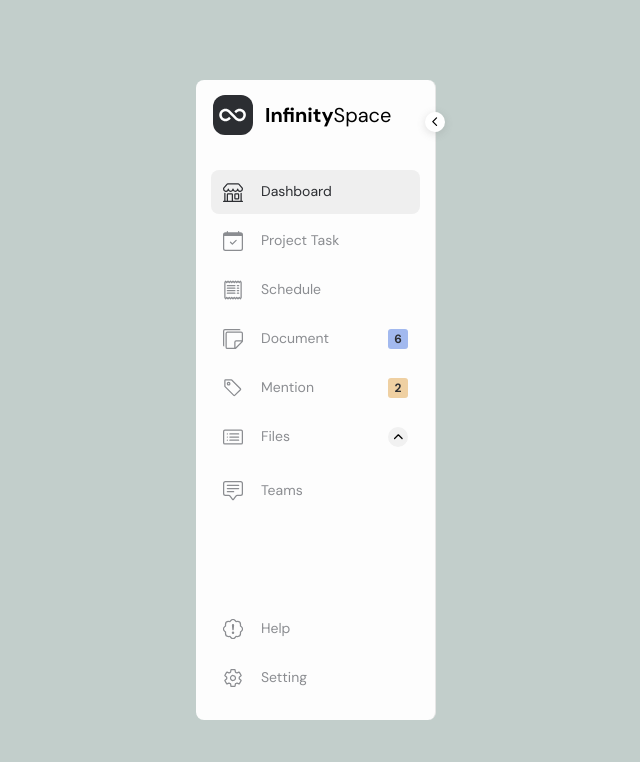
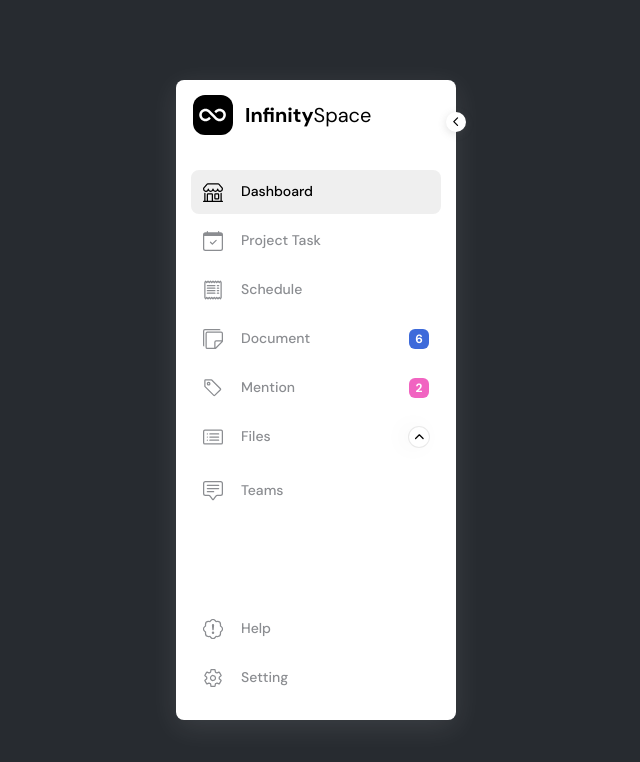
Before and after one commit to sudhir9297/React-Components, a React (Create React App) app: page / in a window 1280 px wide. Shown: the top 762 px of the page, without its empty margins (324-964 px from the left). Built offline with nearby package versions, Linux system fonts and the light colour scheme.

Commit message:
Minor UI Fix

```diff
--- a/src/App.js
+++ b/src/App.js
@@ -52,7 +52,7 @@ const SingleCollapsable = ({ item, isActive, isShrink, handleClick }) => {
   };
 
   return (
-    <SingleCollapsableWrapper>
+    <div>
       <TabWrapper isActive={isActive} onClick={handleClickFunction}>
         <IconContainer isActive={isActive}>{item.icon()}</IconContainer>
         <TabTextWrapper isShrink={isShrink}>
@@ -79,7 +79,7 @@ const SingleCollapsable = ({ item, isActive, isShrink, handleClick }) => {
           </SubWrapper>
         ))}
       </SubContentWrapper>
-    </SingleCollapsableWrapper>
+    </div>
   );
 };
 
@@ -112,7 +112,7 @@ function App() {
       isNotifiTab: true,
       icon: BsStickies,
       notifiNumber: 6,
-      notifiColor: '#A2B9EF',
+      notifiColor: '#3D6ADA',
     },
     {
       id: 5,
@@ -120,7 +120,7 @@ function App() {
       isNotifiTab: true,
       icon: BsTag,
       notifiNumber: 2,
-      notifiColor: '#EFD0A2',
+      notifiColor: '#F164C1',
     },
     {
       id: 6,
@@ -253,26 +253,22 @@ const AppContainer = styled.div`
   height: 100vh;
   display: grid;
   place-items: center;
-  background-color: #c2cecb;
+  background-color: #272b30;
 `;
 
 const SideBarContainer = styled.div`
   position: relative;
-
   height: 80vh;
-  border-right: 1px solid #e6e6e6;
-  background-color: #fdfdfd;
-
+  background-color: #ffffff;
   box-sizing: border-box;
   padding: 15px;
   font-family: 'DM Sans', sans-serif;
-
   display: flex;
   flex-direction: column;
   transition: all 0.4s ease;
-
-  width: ${({ isShrink }) => (isShrink ? '75px' : '240px')};
+  width: ${({ isShrink }) => (isShrink ? '75px' : '280px')};
   border-radius: ${({ isShrink }) => (isShrink ? '4px' : '8px')};
+  box-shadow: rgba(255, 255, 255, 0.1) 0px 7px 29px 0px;
 `;
 
 const LogoWrapper = styled.div`
@@ -285,7 +281,7 @@ const LogoWrapper = styled.div`
   padding: 0 2px;
 `;
 const Logo = styled.div`
-  background-color: #2c2e32;
+  background-color: #000;
   border-radius: 12px;
   width: 40px;
   height: 40px;
@@ -304,7 +300,8 @@ const LogoText = styled.div`
   font-size: 20px;
   opacity: ${({ isShrink }) => (isShrink ? '0' : '1')};
 
-  transition: all 0.4s ease;
+  transition: all 0.3s ease;
+  color: #000;
   span {
     font-weight: 600;
   }
@@ -323,29 +320,30 @@ const SideBarButton = styled.button`
   position: absolute;
   top: 4vh;
   right: -10px;
-  transition: all 0.4s ease;
+  transition: all 0.3s ease;
 
   transform: ${({ isShrink }) =>
     isShrink ? 'rotate(180deg)' : 'rotate(0deg)'};
 
   :hover {
     box-shadow: rgba(99, 99, 99, 0.5) 0px 2px 8px 0px;
-    transition: all 0.4s ease;
+    transition: all 0.3s ease;
   }
 `;
 
 const RoundIconWrapper = styled.button`
   cursor: pointer;
-  background-color: #f1f1f1;
+  background-color: #fff;
   border-radius: 50%;
   width: 20px;
   height: 20px;
   display: grid;
   place-content: center;
   border: none;
-  transition: all 0.4s ease;
+  transition: all 0.3s ease;
   transform: ${({ isOpen }) => (isOpen ? 'rotate(-90deg)' : 'rotate(90deg)')};
-  box-shadow: rgba(255, 255, 255, 0.5) 0px 2px 8px 0px;
+  box-shadow: rgba(0, 0, 0, 0.05) 0px 6px 24px 0px,
+    rgba(0, 0, 0, 0.08) 0px 0px 0px 1px;
 `;
 
 const SideTabWrapper = styled.div`
@@ -373,11 +371,11 @@ const TabWrapper = styled.div`
   margin: 5px 0;
 
   background-color: ${({ isActive }) => (isActive ? '#EFEFEF' : 'transparent')};
-  color: ${({ isActive }) => (isActive ? '#2c2e32' : '#8b8d91')};
-  transition: all 0.4s ease;
+  color: ${({ isActive }) => (isActive ? '#000' : '#8b8d91')};
+  transition: all 0.3s ease;
 
   :hover {
-    transition: all 0.4s ease;
+    transition: all 0.3s ease;
     background-color: #efefef;
   }
 `;
@@ -387,8 +385,8 @@ const IconWrap = styled.div`
   padding: 0;
 
   svg {
-    transition: all 0.4s ease;
-    color: ${({ isActive }) => (isActive ? '#2c2e32' : '#8b8d91')};
+    transition: all 0.3s ease;
+    color: ${({ isActive }) => (isActive ? '#000' : '#8b8d91')};
   }
 `;
 
@@ -397,34 +395,30 @@ const TabTextWrapper = styled.div`
   display: flex;
   opacity: ${({ isShrink }) => (isShrink ? '0' : '1')};
   justify-content: space-between;
-  transition: all 0.4s ease;
+  transition: all 0.3s ease;
   white-space: nowrap;
 `;
 const Text = styled.div`
   font-size: 14px;
+  font-weight: 500;
 `;
 const NotificationBox = styled.div`
   width: 20px;
   height: 20px;
   aspect-ratio: 1;
   font-size: 12px;
-  border-radius: 3px;
+  border-radius: 6px;
   display: grid;
   place-items: center;
   font-weight: 600;
   background-color: ${({ color }) => color};
-  color: #2c2e32;
-`;
-
-const SingleCollapsableWrapper = styled.div`
-  /* display: flex;
-  flex-direction: column; */
+  color: #fff;
 `;
 
 const SubContentWrapper = styled.div`
   height: auto;
   max-height: ${({ isOpen }) => (isOpen ? '120px' : '0px')};
-  transition: all 0.4s ease;
+  transition: all 0.3s ease;
   overflow: hidden;
   overflow-y: auto;
   -webkit-overflow-scrolling: touch;
@@ -487,8 +481,12 @@ const SubTextWrapper = styled.div`
   color: #8b8d91;
   font-weight: 500;
   opacity: ${({ isShrink }) => (isShrink ? '0' : '1')};
-  transition: all 0.4s ease;
+  transition: all 0.3s ease;
   white-space: nowrap;
+
+  :hover {
+    color: #000;
+  }
 
   span {
     font-size: 14px;
```
